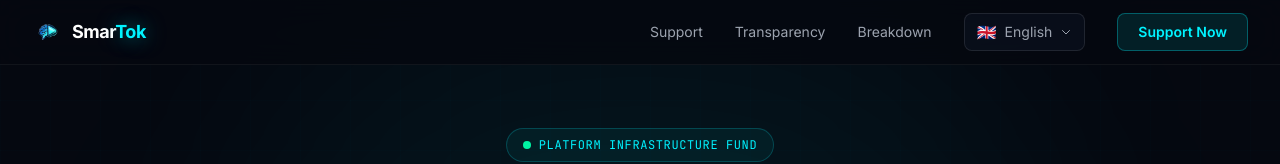
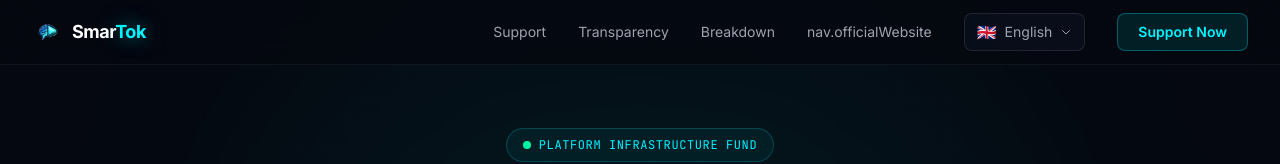
Before and after one commit to SmarTokapp/Support-SmarTok, a React (Vite) app: page / in a window 1280 px wide. Shown: the top 164 px of the page. Built offline with nearby package versions, Linux system fonts and the light colour scheme.

Commit message:
Add files via upload

```diff
--- a/src/components/Navbar.jsx
+++ b/src/components/Navbar.jsx
@@ -33,6 +33,14 @@ export default function Navbar() {
                 {link.label}
               </a>
             ))}
+            <a
+              href="https://smartok.app"
+              target="_blank"
+              rel="noopener noreferrer"
+              className="text-sm text-gray-400 hover:text-smartok-cyan transition-colors"
+            >
+              {t('nav.officialWebsite')}
+            </a>
             <LanguageSwitcher />
             <a
               href="#support"
@@ -83,6 +91,15 @@ export default function Navbar() {
               {link.label}
             </a>
           ))}
+          <a
+            href="https://smartok.app"
+            target="_blank"
+            rel="noopener noreferrer"
+            onClick={() => setMenuOpen(false)}
+            className="block px-4 py-3 rounded-xl text-sm text-gray-400 hover:text-smartok-cyan hover:bg-smartok-cyan/5 border border-transparent hover:border-smartok-cyan/20 transition-all"
+          >
+            {t('nav.officialWebsite')}
+          </a>
         </div>
       </div>
     </nav>
```
